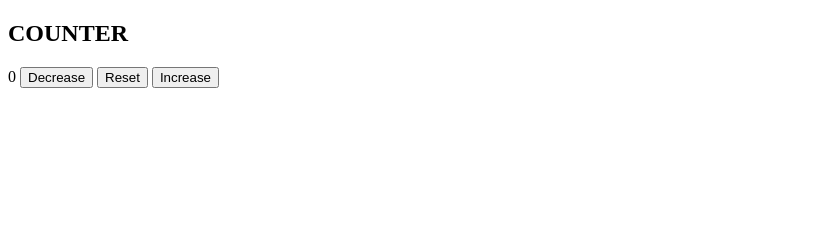
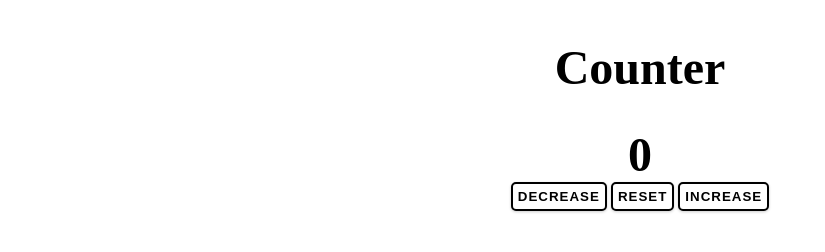
Before and after one commit to mugaira/javascript-projects-vanilla-js, a plain HTML site: page index.html in a window 1280 px wide. Shown: the whole page, without its empty margins (0-825 px from the left). Drawn offline with Linux system fonts and the light colour scheme.

Commit message:
completed

```diff
--- a/index.html
+++ b/index.html
@@ -10,12 +10,14 @@
 <body>
  <main>
   <div class="container">
-   <h2>COUNTER</h2>
+   <h1>Counter</h1>
    <span id="value">0</span>
+   <div class="button-container">
    <button class="btn decrease">Decrease</button>
    <button class="btn reset">Reset</button>
    <button class="btn increase">Increase</button>
   </div>
+ </div>
  </main>
  <script src="index.js"></script>
 </body>
--- a/style.css
+++ b/style.css
@@ -0,0 +1,31 @@
+main{
+  display: grid;
+  place-items: center;
+}
+.container {
+ text-align: center;
+}
+h1{
+ font-size: 3rem;
+}
+#value {
+ font-size: 3rem;
+ font-weight: bold;
+}
+.btn{
+ text-transform: uppercase;
+ letter-spacing: 1px;
+ color: black;
+ background-color: white;
+ border: 2px solid black;
+ border-radius: 5px;
+ padding: 5px;
+ font-weight: bold;
+ display: inline-block;
+ cursor: pointer;
+ box-shadow: 0 1px 3px rgba(0, 0, 0, 0.2);
+}
+.btn:hover{
+color: white;
+background-color: black;
+}
```
